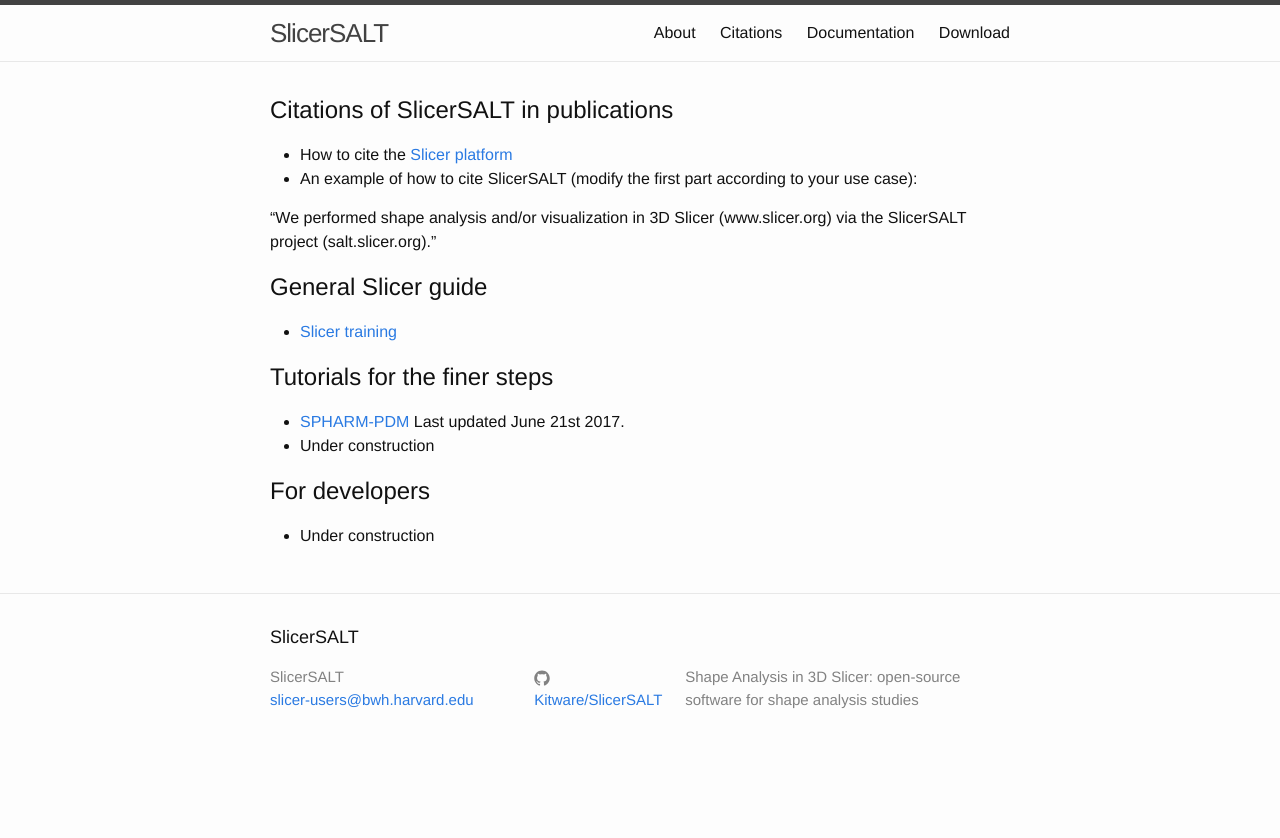
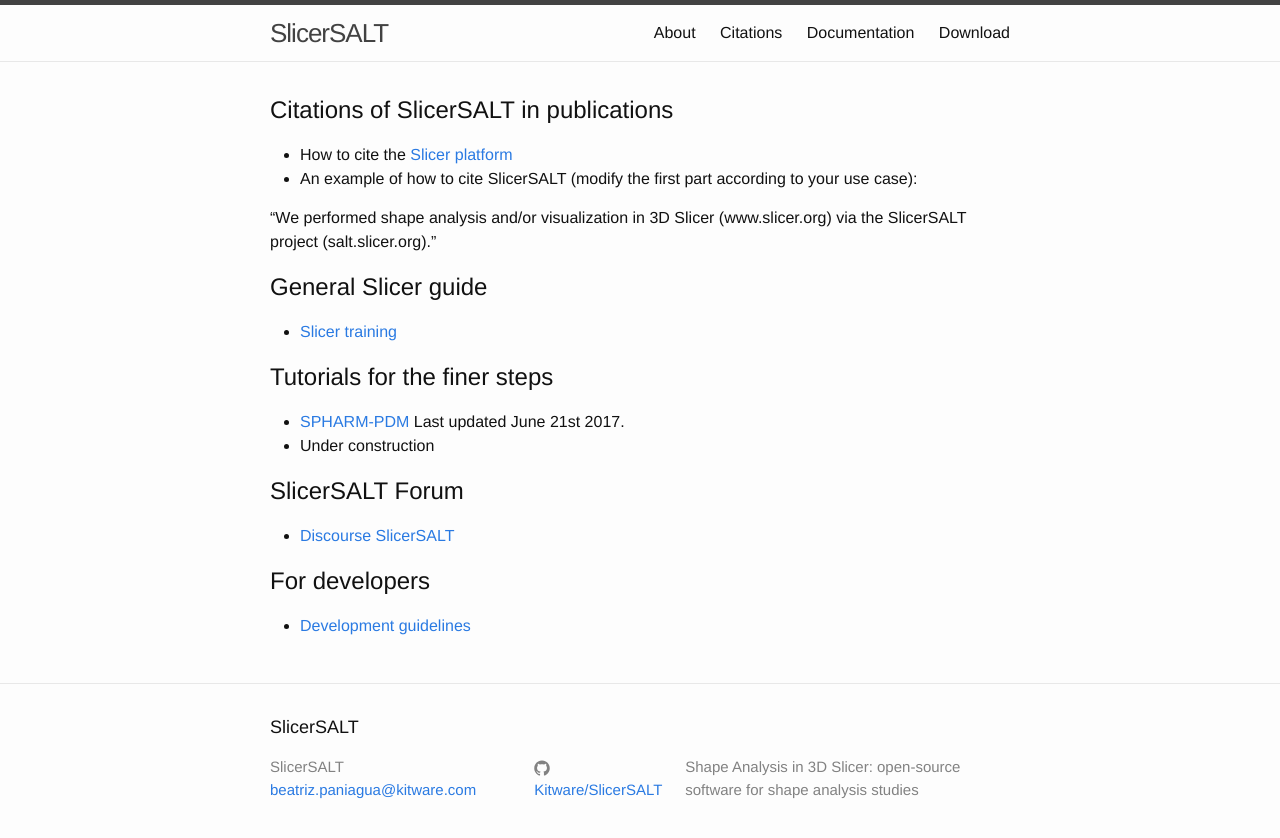
Before and after one commit to slicersalt/slicersalt.github.io, a Jekyll site: the page built from docs/index.md, in a window 1280 px wide. Shown: the top 838 px of the page. Built offline with Jekyll 4.4.1, drawn with Linux system fonts in a browser that asks for light colours.

Commit message:
ENH: Update email and forum

```diff
--- a/_config.yml
+++ b/_config.yml
@@ -1,6 +1,6 @@
 # Site settings
 title: SlicerSALT
-email: slicer-users@bwh.harvard.edu
+email: beatriz.paniagua@kitware.com
 description: > # this means to ignore newlines until "baseurl:"
   Shape Analysis in 3D Slicer: open-source software for shape analysis studies
 baseurl: "" # the subpath of your site, e.g. /blog/
--- a/docs/index.md
+++ b/docs/index.md
@@ -21,6 +21,10 @@
 * [SPHARM-PDM](https://github.com/bpaniagua/SPHARM-PDM/blob/add-Tutorial2017/Modules/Scripted/ShapeAnalysisModule/Resources/Doc/SPHARM-PDM-Tutorial.pdf) Last updated June 21st 2017.
 * Under construction
 
+SlicerSALT Forum
+---------------------
+* [Discourse SlicerSALT](https://discourse.slicer.org/c/community/slicer-salt)
+
 For developers
 ---------------------
-* Under construction
+* [Development guidelines](https://github.com/Kitware/SlicerSALT)
```
